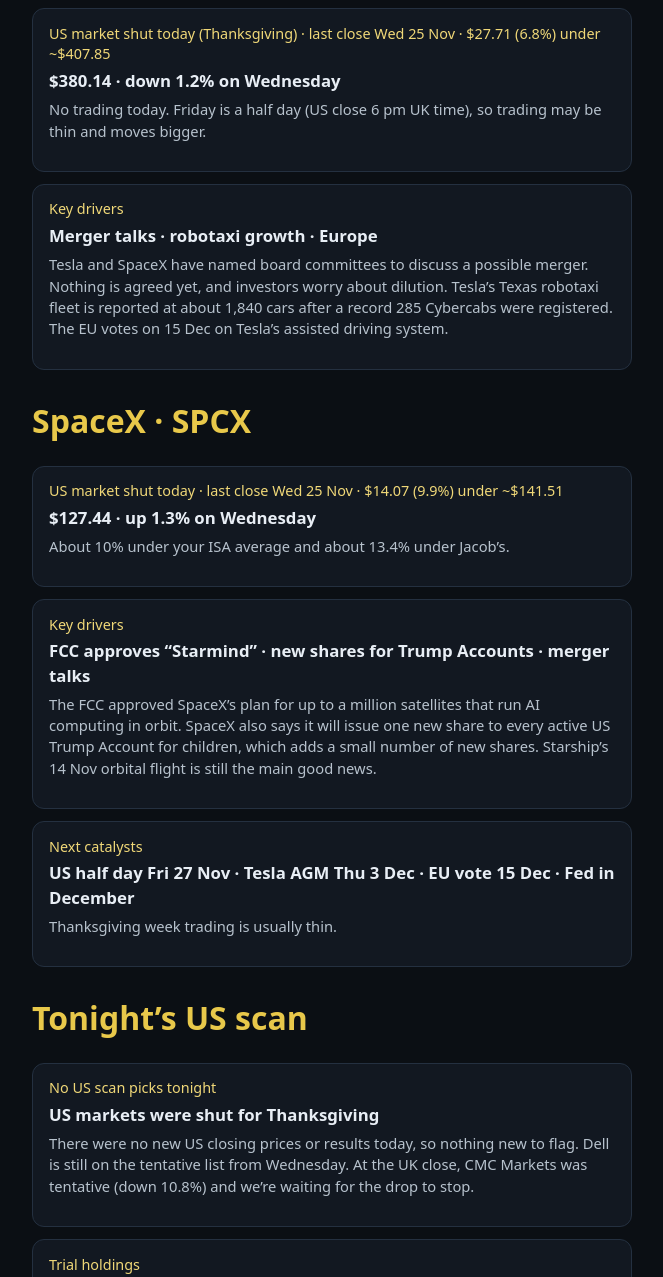
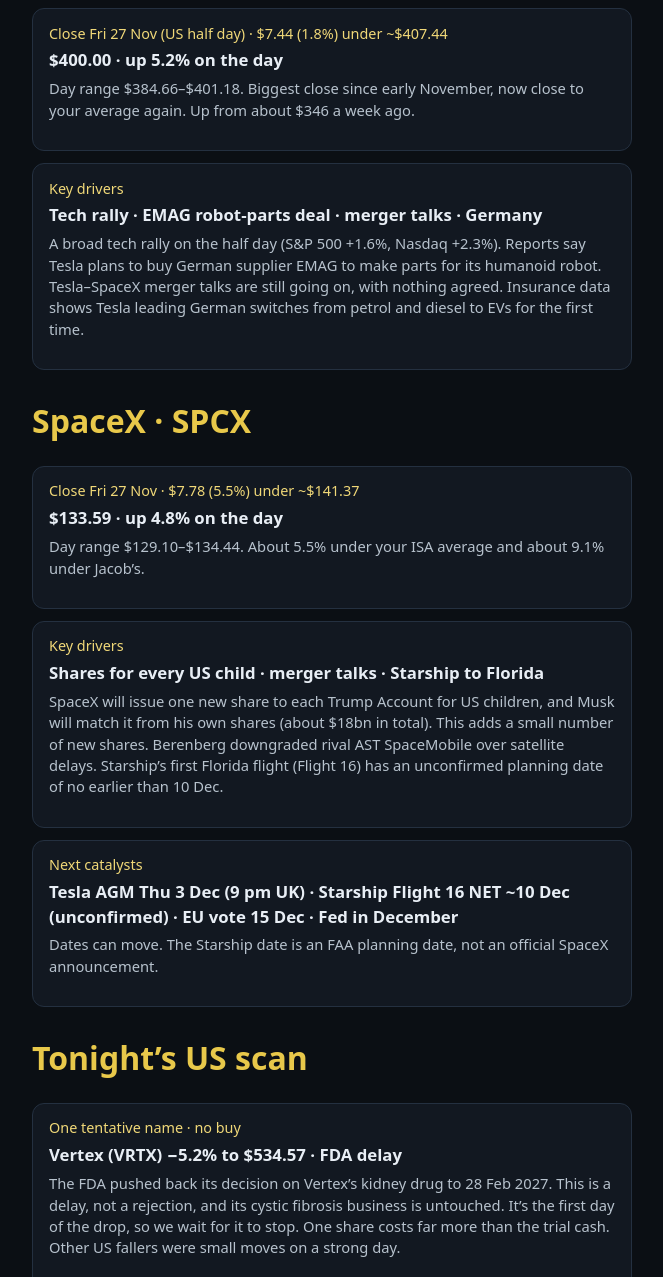
Before and after one commit to AlexanderRead2/alex-hub, a plain HTML site: page joe.html in a window 1280 px wide. Shown: the part 478-1755 px from the top of the page, without its empty margins (308-971 px from the left). Drawn offline with Linux system fonts and the light colour scheme.

Commit message:
Joe: US close update 27 Nov 2026

```diff
--- a/joe.html
+++ b/joe.html
@@ -18,52 +18,52 @@
     </nav>
 
     <h1>Markets</h1>
-    <p class="meta">Tesla · SpaceX · long-term holds · Updated Thu 26 Nov 2026, 9:25 pm UK time (GMT) · Joe</p>
+    <p class="meta">Tesla · SpaceX · long-term holds · Updated Fri 27 Nov 2026, 9:25 pm UK time (GMT) · Joe</p>
 
     <div class="card soon">
       <div class="when">Your averages · buying zones</div>
-      <div class="title">Tesla (TSLA) £311.12 ≈ $407.85 · SpaceX (SPCX) £107.95 ≈ $141.51</div>
-      <p class="note">Converted at tonight’s GBP/USD rate of about 1.3109, using your ISA averages from Freetrade. Jacob’s JISA SpaceX average is £112.28 ≈ $147.19. Tesla is about 6.8% under your average (5% line ~$387.46; 10% line ~$367.07). SpaceX is about 9.9% under your ISA average and 13.4% under Jacob’s.</p>
+      <div class="title">Tesla (TSLA) £311.12 ≈ $407.44 · SpaceX (SPCX) £107.95 ≈ $141.37</div>
+      <p class="note">Converted at tonight’s GBP/USD rate of about 1.3096, using your ISA averages from Freetrade. Jacob’s JISA SpaceX average is £112.28 ≈ $147.04. Tesla is about 1.8% under your average (5% line ~$387.07; 10% line ~$366.70). SpaceX is about 5.5% under your ISA average and 9.1% under Jacob’s.</p>
     </div>
 
     <h1 style="margin-top:1.75rem">Tesla · TSLA</h1>
     <div class="card soon">
-      <div class="when">US market shut today (Thanksgiving) · last close Wed 25 Nov · $27.71 (6.8%) under ~$407.85</div>
-      <div class="title">$380.14 · down 1.2% on Wednesday</div>
-      <p class="note">No trading today. Friday is a half day (US close 6 pm UK time), so trading may be thin and moves bigger.</p>
+      <div class="when">Close Fri 27 Nov (US half day) · $7.44 (1.8%) under ~$407.44</div>
+      <div class="title">$400.00 · up 5.2% on the day</div>
+      <p class="note">Day range $384.66–$401.18. Biggest close since early November, now close to your average again. Up from about $346 a week ago.</p>
     </div>
     <div class="card">
       <div class="when">Key drivers</div>
-      <div class="title">Merger talks · robotaxi growth · Europe</div>
-      <p class="note">Tesla and SpaceX have named board committees to discuss a possible merger. Nothing is agreed yet, and investors worry about dilution. Tesla’s Texas robotaxi fleet is reported at about 1,840 cars after a record 285 Cybercabs were registered. The EU votes on 15 Dec on Tesla’s assisted driving system.</p>
+      <div class="title">Tech rally · EMAG robot-parts deal · merger talks · Germany</div>
+      <p class="note">A broad tech rally on the half day (S&amp;P 500 +1.6%, Nasdaq +2.3%). Reports say Tesla plans to buy German supplier EMAG to make parts for its humanoid robot. Tesla–SpaceX merger talks are still going on, with nothing agreed. Insurance data shows Tesla leading German switches from petrol and diesel to EVs for the first time.</p>
     </div>
 
     <h1 style="margin-top:1.75rem">SpaceX · SPCX</h1>
     <div class="card soon">
-      <div class="when">US market shut today · last close Wed 25 Nov · $14.07 (9.9%) under ~$141.51</div>
-      <div class="title">$127.44 · up 1.3% on Wednesday</div>
-      <p class="note">About 10% under your ISA average and about 13.4% under Jacob’s.</p>
+      <div class="when">Close Fri 27 Nov · $7.78 (5.5%) under ~$141.37</div>
+      <div class="title">$133.59 · up 4.8% on the day</div>
+      <p class="note">Day range $129.10–$134.44. About 5.5% under your ISA average and about 9.1% under Jacob’s.</p>
     </div>
     <div class="card">
       <div class="when">Key drivers</div>
-      <div class="title">FCC approves “Starmind” · new shares for Trump Accounts · merger talks</div>
-      <p class="note">The FCC approved SpaceX’s plan for up to a million satellites that run AI computing in orbit. SpaceX also says it will issue one new share to every active US Trump Account for children, which adds a small number of new shares. Starship’s 14 Nov orbital flight is still the main good news.</p>
+      <div class="title">Shares for every US child · merger talks · Starship to Florida</div>
+      <p class="note">SpaceX will issue one new share to each Trump Account for US children, and Musk will match it from his own shares (about $18bn in total). This adds a small number of new shares. Berenberg downgraded rival AST SpaceMobile over satellite delays. Starship’s first Florida flight (Flight 16) has an unconfirmed planning date of no earlier than 10 Dec.</p>
     </div>
     <div class="card soon">
       <div class="when">Next catalysts</div>
-      <div class="title">US half day Fri 27 Nov · Tesla AGM Thu 3 Dec · EU vote 15 Dec · Fed in December</div>
-      <p class="note">Thanksgiving week trading is usually thin.</p>
+      <div class="title">Tesla AGM Thu 3 Dec (9 pm UK) · Starship Flight 16 NET ~10 Dec (unconfirmed) · EU vote 15 Dec · Fed in December</div>
+      <p class="note">Dates can move. The Starship date is an FAA planning date, not an official SpaceX announcement.</p>
     </div>
 
     <h1 style="margin-top:1.75rem">Tonight’s US scan</h1>
     <div class="card">
-      <div class="when">No US scan picks tonight</div>
-      <div class="title">US markets were shut for Thanksgiving</div>
-      <p class="note">There were no new US closing prices or results today, so nothing new to flag. Dell is still on the tentative list from Wednesday. At the UK close, CMC Markets was tentative (down 10.8%) and we’re waiting for the drop to stop.</p>
+      <div class="when">One tentative name · no buy</div>
+      <div class="title">Vertex (VRTX) −5.2% to $534.57 · FDA delay</div>
+      <p class="note">The FDA pushed back its decision on Vertex’s kidney drug to 28 Feb 2027. This is a delay, not a rejection, and its cystic fibrosis business is untouched. It’s the first day of the drop, so we wait for it to stop. One share costs far more than the trial cash. Other US fallers were small moves on a strong day.</p>
     </div>
     <div class="card">
       <div class="when">Trial holdings</div>
-      <div class="title">Hexcel $74.60 (target $83.93) · SpaceX $127.44 (target $140.80) · Weir 2,128p (target 2,547p) · Investec 558p (target 609p)</div>
+      <div class="title">Hexcel $75.11 (target $83.93) · SpaceX $133.59 (target $140.80) · Weir 2,174p (target 2,547p) · Investec 565.5p (target 609p)</div>
       <p class="note">No targets hit and no top-ups. Sell limits are set at every target. Trial cash is about £23.50.</p>
     </div>
 
@@ -79,7 +79,7 @@
       <p class="note">Candidates that dropped on a bad quarter or a knee-jerk reaction and have solid backers. These are separate from your long-term TSLA and SPCX holds.</p>
     </div>
 
-    <p class="meta" style="margin-top:1.5rem">Information only, not financial advice. You make the final call. Prices are Wednesday 25 Nov 2026 closing prices (US shut Thu 26 Nov) (Yahoo Finance and others) and move fast.</p>
+    <p class="meta" style="margin-top:1.5rem">Information only, not financial advice. You make the final call. Prices are Friday 27 Nov 2026 closing prices (US half day) from Yahoo Finance and others, and they move fast.</p>
   </div>
 </body>
 </html>
```
